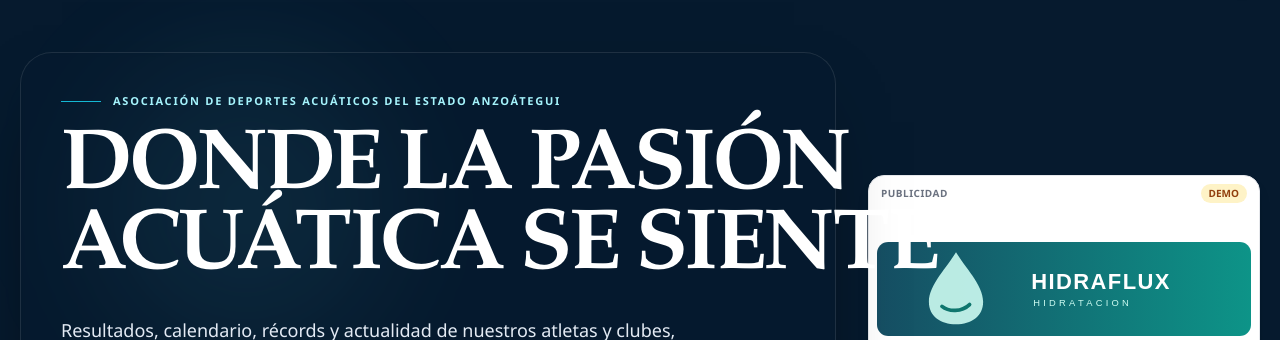
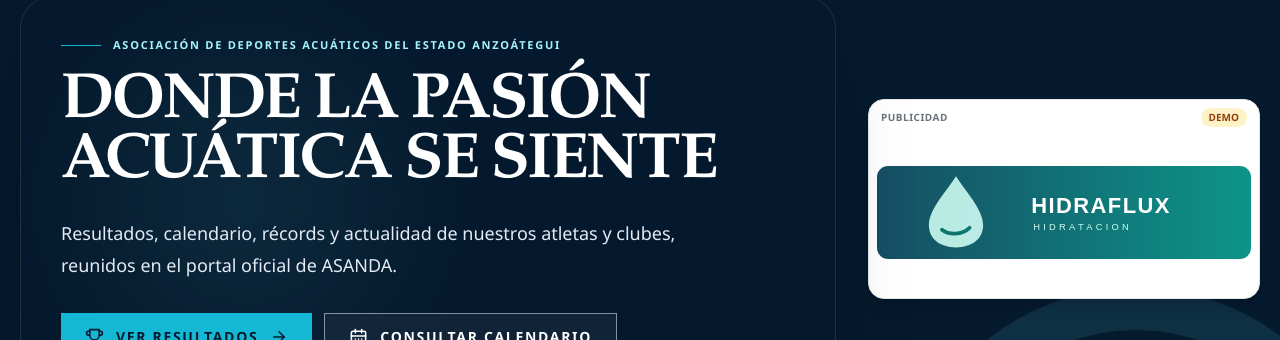
Before and after one commit to salbertosis/Asanda-web, a React (Vite) app: page / in a window 1280 px wide. Shown: the part 142-482 px from the top of the page. Built offline with nearby package versions, Linux system fonts and the light colour scheme; no server answers.

Commit message:
fix: keep homepage hero title within narrow and wide viewports

```diff
--- a/src/App.jsx
+++ b/src/App.jsx
@@ -53,16 +53,16 @@ function HomePage() {
         >
           <HeroBackground />
 
-          <div className="relative z-10 mx-auto grid min-h-[640px] min-w-0 max-w-7xl content-between gap-8 px-4 pb-0 pt-12 sm:px-5 sm:pt-16 lg:min-h-[700px] lg:grid-cols-12 lg:gap-8 lg:pt-20">
+          <div className="relative z-10 mx-auto grid min-h-[640px] min-w-0 max-w-7xl content-between gap-8 px-4 pb-0 pt-6 sm:px-5 sm:pt-8 lg:min-h-[700px] lg:grid-cols-12 lg:gap-8 lg:pt-6">
             <div className="min-w-0 self-center rounded-[2rem] border border-white/10 bg-asanda-ink/35 p-5 shadow-[0_28px_80px_-42px_rgba(0,0,0,0.9)] backdrop-blur-[2px] sm:p-8 lg:col-span-8 lg:p-10">
               <div className="mb-5 flex items-center gap-3 text-[10px] font-bold uppercase leading-4 tracking-[0.13em] text-cyan-200 sm:text-[11px] sm:tracking-[0.16em]">
                 <span className="h-px w-10 shrink-0 bg-asanda-cyan" aria-hidden="true" />
                 Asociación de Deportes Acuáticos del Estado Anzoátegui
               </div>
-              <h1 id="home-title" className="font-brand max-w-4xl text-[clamp(2.15rem,8.4vw,5.35rem)] font-bold uppercase leading-[0.94] tracking-[-0.04em]">
-                <span className="block whitespace-nowrap">Donde la pasión</span>
+              <h1 id="home-title" className="font-brand max-w-full text-[clamp(1.85rem,5vw,4.5rem)] font-bold uppercase leading-[0.94] tracking-[-0.04em]">
+                <span className="block lg:whitespace-nowrap">Donde la pasión</span>
                 {' '}
-                <span className="block whitespace-nowrap">acuática se siente</span>
+                <span className="block lg:whitespace-nowrap">acuática se siente</span>
               </h1>
               <p className="mt-6 max-w-2xl text-base leading-7 text-blue-50/95 sm:text-lg sm:leading-8">
                 Resultados, calendario, récords y actualidad de nuestros atletas y clubes, reunidos en el portal oficial de ASANDA.
```
Also changed, not shown: 1 other file (tests, documents, lock files or other folders).
